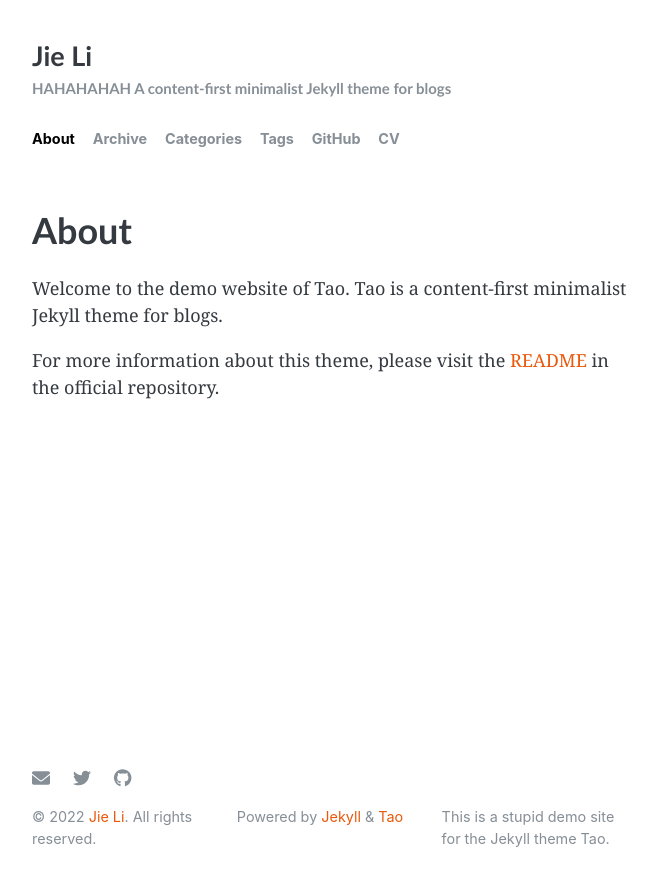
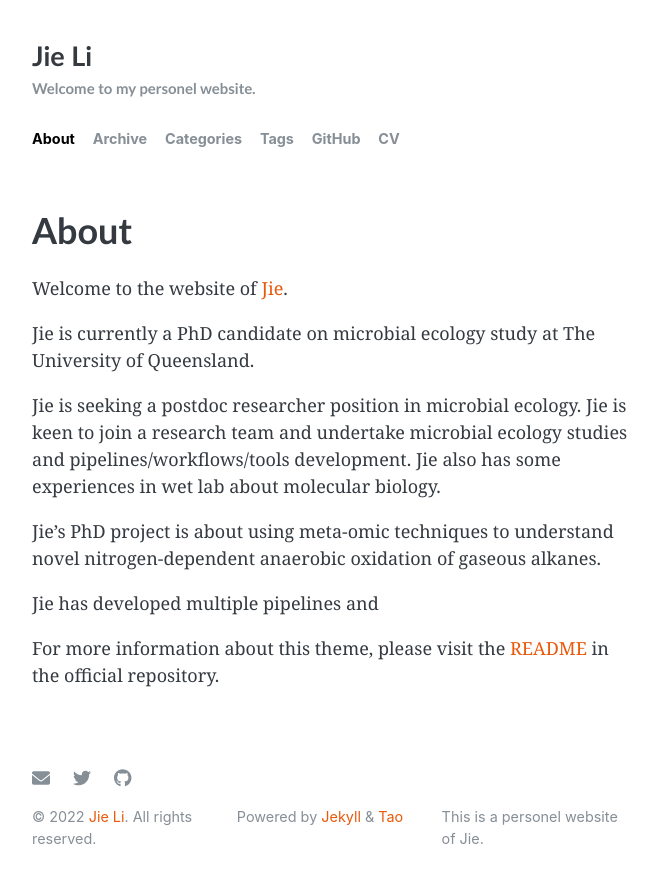
Before and after one commit to lijierr/jlli6t.github.io, a Jekyll site: the page built from about.md, in a window 1280 px wide. Shown: the top 886 px of the page, without its empty margins (308-966 px from the left). Built offline with Jekyll 4.4.1, drawn with Linux system fonts in a browser that asks for light colours.

Commit message:
add introduction

```diff
--- a/_config.yml
+++ b/_config.yml
@@ -1,11 +1,11 @@
 title: Jie Li
-tagline: HAHAHAHAH A content-first minimalist Jekyll theme for blogs
-description: This is a stupid demo site for the Jekyll theme Tao.
+tagline: Welcome to my personel website.
+description: This is a personel website of Jie.
 theme: jekyll-theme-tao
 
 author:
   name: Jie Li
-  url:  jjjjjhttps://twitter.com/vfvong
+  url: https://github.com/jlli6t/jlli6t.github.io
 
 plugins:
   - jekyll-paginate
--- a/about.md
+++ b/about.md
@@ -4,6 +4,14 @@ title: About
 permalink: /about/
 ---
 
-Welcome to the demo website of Tao. Tao is a content-first minimalist Jekyll theme for blogs.
+Welcome to the website of [Jie](https://scholar.google.com/citations?hl=zh-CN&user=s_Uga6sAAAAJ).
+
+Jie is currently a PhD candidate on microbial ecology study at The University of Queensland.
+
+Jie is seeking a postdoc researcher position in microbial ecology. Jie is keen to join a research team and undertake microbial ecology studies and pipelines/workflows/tools development. Jie also has some experiences in wet lab about molecular biology.
+
+Jie's PhD project is about using meta-omic techniques to understand novel nitrogen-dependent anaerobic oxidation of gaseous alkanes.
+
+Jie has developed multiple pipelines and
 
 For more information about this theme, please visit the [README](https://github.com/vfvong/jekyll-theme-tao) in the official repository.
```
Also changed, not shown: Gemfile (line endings or trailing spaces), LICENSE.txt, README.md, _layouts/default.html (line endings or trailing spaces), _layouts/page.html (line endings or trailing spaces), _layouts/post.html (line endings or trailing spaces), jekyll-theme-tao.gemspec, 1 other file.
